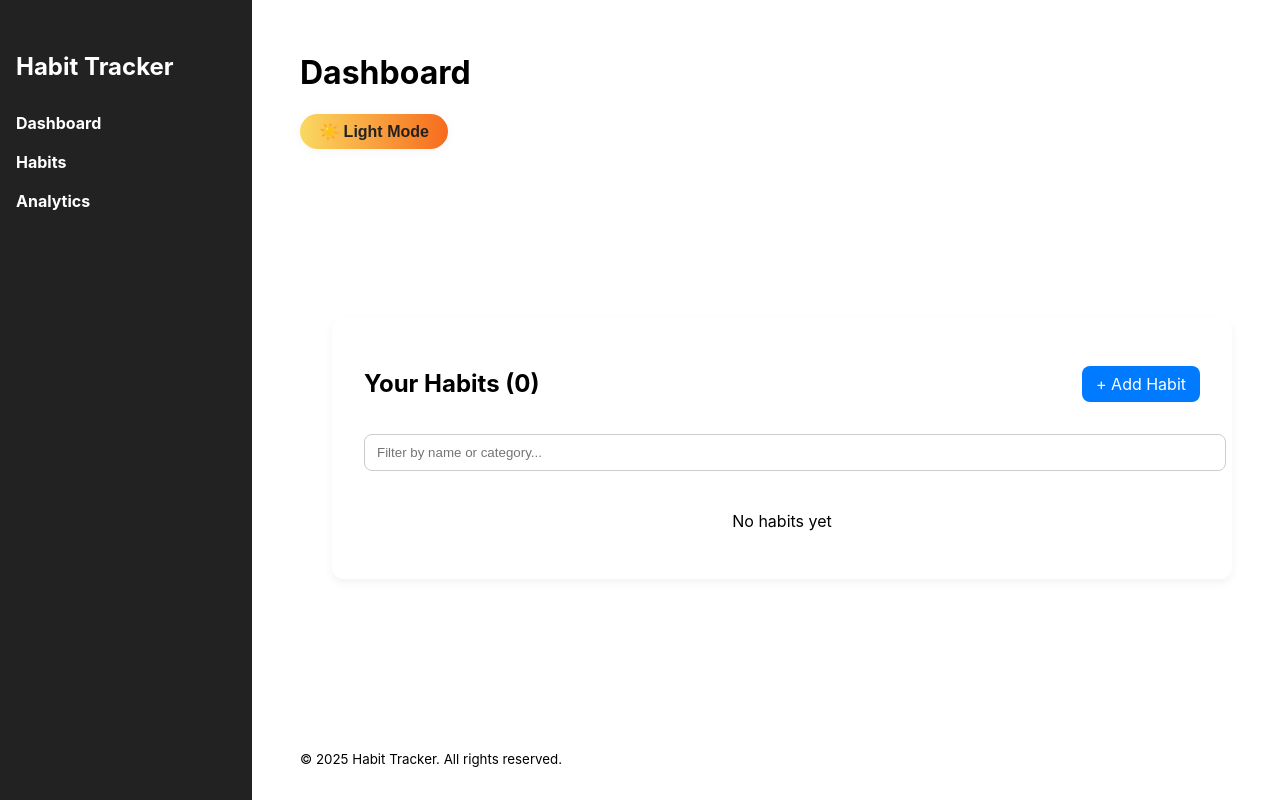
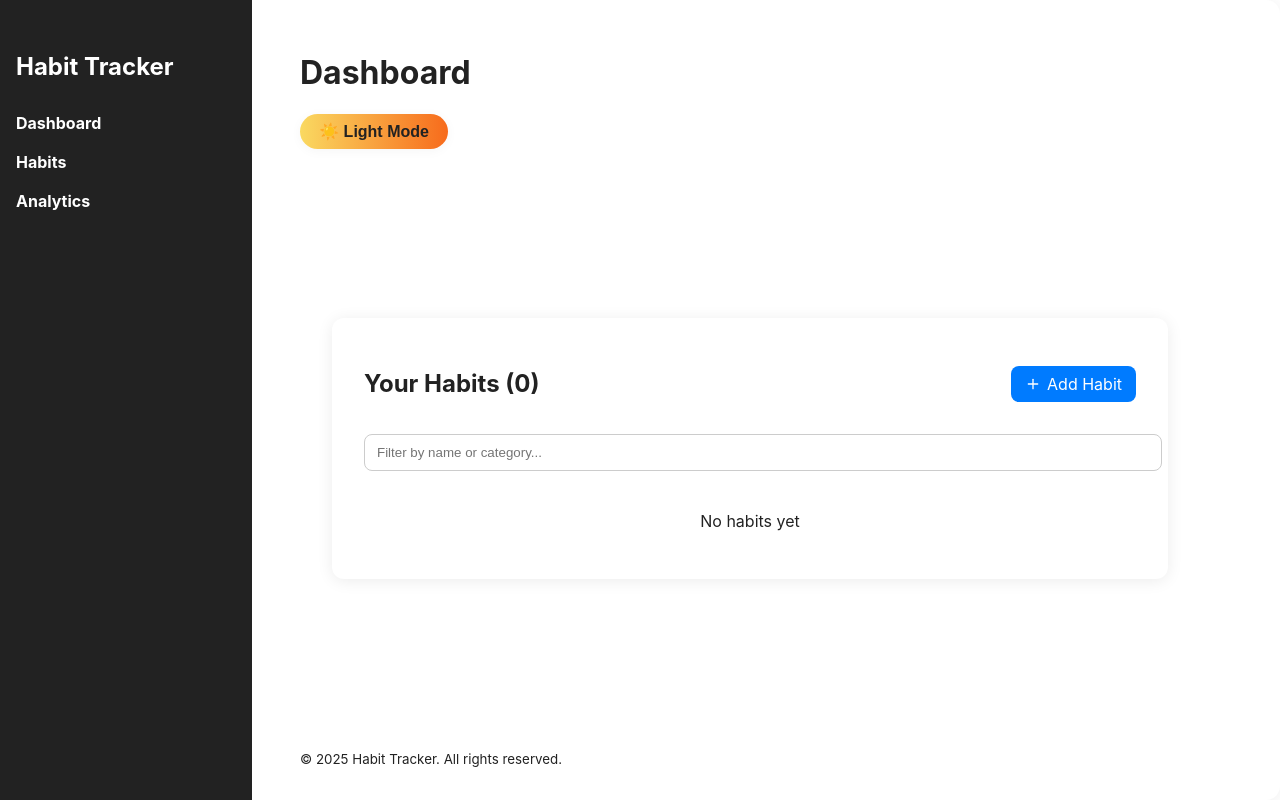
Before and after one commit to therealjhay/Habit-tracker, a React (Create React App) app: page /habits in a window 1280 px wide. Built offline with nearby package versions, Linux system fonts and the light colour scheme.

Commit message:
Upadated HabitsList to switch properly

```diff
--- a/src/components/HabitCard.jsx
+++ b/src/components/HabitCard.jsx
@@ -1,5 +1,6 @@
 import React, { useState, useEffect } from "react";
-import ProgressBar from "./dashboard/ProgressBar"; // Adjust path if needed
+import ProgressBar from "./dashboard/ProgressBar";
+import "../styles/habits.css";
 
 const HabitCard = ({ habit }) => {
   const [completed, setCompleted] = useState(habit.completed || false);
--- a/src/components/habit/HabitsList.jsx
+++ b/src/components/habit/HabitsList.jsx
@@ -2,6 +2,7 @@ import React, { useState, useEffect } from "react";
 import { Link } from "react-router-dom";
 import { BsThreeDotsVertical } from "react-icons/bs";
 import { FiEdit, FiTrash2 } from "react-icons/fi";
+import "./habitslist.css";
 
 const HabitsList = ({ habits, deleteHabit }) => {
   const [openMenuId, setOpenMenuId] = useState(null);
@@ -14,83 +15,43 @@ const HabitsList = ({ habits, deleteHabit }) => {
 
   if (!habits || habits.length === 0) {
     return (
-      <p style={{ textAlign: "center", marginTop: "1rem" }}>No habits yet</p>
+      <p className="no-habits-msg">No habits yet</p>
     );
   }
 
   return (
-    <div style={{ width: "100%", overflowX: "auto", marginTop: "1.5rem" }}>
-      <table
-        style={{
-          width: "100%",
-          borderCollapse: "separate",
-          borderSpacing: "0 10px",
-          backgroundColor: "white",
-        }}
-      >
+    <div className="habit-table-wrapper">
+      <table className="habit-table">
         <thead>
-          <tr style={{ background: "#f9fafb", textAlign: "left" }}>
-            <th style={{ padding: "12px 20px" }}>Name</th>
-            <th style={{ padding: "12px 20px" }}>Category</th>
-            <th style={{ padding: "12px 20px" }}>Schedule</th>
-            <th style={{ padding: "12px 20px" }}>Actions</th>
+          <tr>
+            <th>Name</th>
+            <th>Category</th>
+            <th>Schedule</th>
+            <th>Actions</th>
           </tr>
         </thead>
-
         <tbody>
           {habits.map((habit) => (
-            <tr
-              key={habit.id}
-              style={{
-                background: "#ffffff",
-                boxShadow: "0 2px 4px rgba(0,0,0,0.05)",
-                borderRadius: "8px",
-              }}
-            >
-              <td style={{ padding: "16px 20px" }}>{habit.name}</td>
-              <td style={{ padding: "16px 20px" }}>{habit.category}</td>
-              <td style={{ padding: "16px 20px" }}>{habit.schedule}</td>
-              <td style={{ padding: "16px 20px", position: "relative" }}>
+            <tr key={habit.id}>
+              <td>{habit.name}</td>
+              <td>{habit.category}</td>
+              <td>{habit.schedule}</td>
+              <td style={{ position: "relative" }}>
                 <button
                   onClick={(e) => {
                     e.stopPropagation();
                     setOpenMenuId(openMenuId === habit.id ? null : habit.id);
                   }}
-                  style={{
-                    background: "none",
-                    border: "1px solid #ddd",
-                    borderRadius: "6px",
-                    padding: "6px 10px",
-                    cursor: "pointer",
-                  }}
+                  className="dots-btn"
+                  type="button"
                 >
                   <BsThreeDotsVertical size={18} />
                 </button>
-
                 {openMenuId === habit.id && (
-                  <div
-                    style={{
-                      position: "absolute",
-                      top: "45px",
-                      right: "10px",
-                      background: "#fff",
-                      border: "1px solid #ddd",
-                      borderRadius: "8px",
-                      boxShadow: "0 4px 10px rgba(0,0,0,0.1)",
-                      zIndex: 10,
-                      minWidth: "120px",
-                    }}
-                    onClick={(e) => e.stopPropagation()}
-                  >
+                  <div className="actions-menu" onClick={(e) => e.stopPropagation()}>
                     <Link
                       to={`/edit-habit/${habit.id}`}
-                      style={{
-                        display: "block",
-                        padding: "10px",
-                        textDecoration: "none",
-                        color: "#333",
-                        borderBottom: "1px solid #eee",
-                      }}
+                      className="actions-menu-link"
                     >
                       <FiEdit /> Edit
                     </Link>
@@ -101,16 +62,8 @@ const HabitsList = ({ habits, deleteHabit }) => {
                         }
                         setOpenMenuId(null);
                       }}
-                      style={{
-                        display: "block",
-                        width: "100%",
-                        padding: "10px",
-                        background: "none",
-                        border: "none",
-                        textAlign: "left",
-                        color: "#c00",
-                        cursor: "pointer",
-                      }}
+                      className="actions-menu-delete"
+                      type="button"
                     >
                       <FiTrash2 /> Delete
                     </button>
--- /dev/null
+++ b/src/components/habit/habitslist.css
@@ -0,0 +1,88 @@
+.habit-table-wrapper {
+  width: 100%;
+  overflow-x: auto;
+  margin-top: 1.5rem;
+}
+
+.habit-table {
+  width: 100%;
+  background: var(--card-bg, #fff);
+  color: var(--text-color, #222);
+  border-radius: 8px;
+  box-shadow: 0 2px 8px rgba(0,0,0,0.04);
+  border-collapse: separate;
+  border-spacing: 0 10px;
+  transition: background 0.3s, color 0.3s;
+}
+
+.habit-table th {
+  background: var(--card-bg, #fafbfc);
+  color: var(--text-color, #222);
+  padding: 12px 20px;
+  text-align: left;
+}
+
+.habit-table td {
+  background: var(--card-bg, #fff);
+  color: var(--text-color, #222);
+  padding: 16px 20px;
+}
+
+body.dark .habit-table th,
+body.dark .habit-table td {
+  background: var(--card-bg, #232323);
+  color: var(--text-color, #fafafa);
+}
+
+.habit-table tr {
+  border-radius: 8px;
+  box-shadow: 0 2px 4px rgba(0,0,0,0.05);
+}
+
+.dots-btn {
+  background: none;
+  border: 1px solid #444;
+  border-radius: 6px;
+  padding: 6px 10px;
+  cursor: pointer;
+}
+
+.actions-menu {
+  position: absolute;
+  top: 45px;
+  right: 10px;
+  background: var(--card-bg, #fff);
+  border: 1px solid #444;
+  border-radius: 8px;
+  box-shadow: 0 4px 10px rgba(0,0,0,0.1);
+  z-index: 10;
+  min-width: 120px;
+}
+
+body.dark .actions-menu {
+  background: var(--card-bg, #232323);
+}
+
+.actions-menu-link, .actions-menu-delete {
+  display: block;
+  width: 100%;
+  padding: 10px;
+  background: none;
+  border: none;
+  text-align: left;
+  text-decoration: none;
+  color: var(--text-color, #222);
+  cursor: pointer;
+}
+.actions-menu-delete {
+  color: #c00;
+}
+
+.no-habits-msg {
+  text-align: center;
+  margin-top: 1rem;
+  color: var(--text-color, #222);
+}
+body.dark .no-habits-msg {
+  color: var(--text-color, #fafafa);
+}
--- a/src/index.css
+++ b/src/index.css
@@ -23,7 +23,7 @@ body.light {
 body.dark {
   --bg-color: #181818;
   --text-color: #fafafa;
-  --card-bg: #222;
+  --card-bg: #232323;
   --sidebar-bg: #222;
   --sidebar-text: #fff;
 }
@@ -33,14 +33,31 @@ body {
   color: var(--text-color);
   transition: background 0.3s, color 0.3s;
 }
+
 .sidebar {
   background: var(--sidebar-bg);
   color: var(--sidebar-text);
 }
-.habit-card {
+
+.habit-card,
+.card,
+.dashboard-panel,
+.dashboard-content,
+.table-container,
+.habit-list,
+.habit-table,
+.modal {
   background: var(--card-bg);
   color: var(--text-color);
-  /* ...additional card styling... */
+  transition: background 0.3s, color 0.3s;
+  box-shadow: 0 2px 16px rgba(0, 0, 0, 0.08);
+  border-radius: 12px;
+}
+
+body.dark .habit-table tr,
+body.dark .table tr {
+  background: var(--card-bg);
+  border-color: #444;
 }
 
 .theme-toggle-btn {
--- a/src/pages/DashboardPage.jsx
+++ b/src/pages/DashboardPage.jsx
@@ -11,7 +11,7 @@ const DashboardPage = () => {
     filter === "All" ? habits : habits.filter((h) => h.category === filter);
 
   return (
-    <section>
+    <section className="dashboard-panel">
       <h2>My Habits</h2>
 
       <div className="category-filter">
--- a/src/pages/HabitsPage.jsx
+++ b/src/pages/HabitsPage.jsx
@@ -3,6 +3,7 @@ import { Link } from "react-router-dom";
 import useHabit from "../hooks/useHabit";
 import HabitsList from "../components/habit/HabitsList";
 import { FiPlus } from "react-icons/fi";
+import "../styles/habits.css";
 
 const HabitsPage = () => {
   const { habits, deleteHabit } = useHabit();
@@ -28,14 +29,12 @@ const HabitsPage = () => {
     });
   }, [habits]);
 
-  const scheduleReminder = (habitName, hour, minute) => {
+  const scheduleReminder = (hour, minute, habitName) => {
     const now = new Date();
     const reminderTime = new Date();
     reminderTime.setHours(hour, minute, 0, 0);
     if (reminderTime < now) reminderTime.setDate(reminderTime.getDate() + 1);
-
     const timeout = reminderTime - now;
-
     setTimeout(() => {
       if (Notification.permission === "granted") {
         new Notification(`Reminder: ${habitName}`);
@@ -45,54 +44,20 @@ const HabitsPage = () => {
   };
 
   return (
-    <section
-      style={{
-        width: "100%",
-        maxWidth: "1000px",
-        margin: "2rem auto",
-        background: "#fff",
-        padding: "2rem",
-        borderRadius: "12px",
-        boxShadow: "0 4px 10px rgba(0,0,0,0.05)",
-      }}
-    >
-      <div
-        style={{
-          display: "flex",
-          justifyContent: "space-between",
-          alignItems: "center",
-        }}
-      >
+    <section className="dashboard-panel">
+      <div className="habits-header">
         <h2>Your Habits ({habits.length})</h2>
-        <Link
-          to="/add-habit"
-          style={{
-            background: "#007bff",
-            color: "#fff",
-            padding: "8px 14px",
-            borderRadius: "8px",
-            textDecoration: "none",
-          }}
-        >
-          + Add Habit
+        <Link to="/add-habit" className="add-habit-btn">
+          <FiPlus /> Add Habit
         </Link>
       </div>
-
       <input
         type="text"
         placeholder="Filter by name or category..."
         value={filter}
         onChange={(e) => setFilter(e.target.value)}
-        style={{
-          width: "100%",
-          marginTop: "1rem",
-          marginBottom: "1.5rem",
-          padding: "10px 12px",
-          border: "1px solid #ccc",
-          borderRadius: "8px",
-        }}
+        className="habit-filter-input"
       />
-
       <HabitsList habits={filteredHabits} deleteHabit={deleteHabit} />
     </section>
   );
--- a/src/styles/dashboard.css
+++ b/src/styles/dashboard.css
@@ -3,16 +3,54 @@
   gap: 1rem;
   flex-wrap: wrap;
 }
+
 .habit-card {
   background: var(--card-bg, #fff);
+  color: var(--text-color, #222);
   border-radius: 8px;
   padding: 1rem;
   width: 220px;
   box-shadow: 0 1px 4px rgba(0, 0, 0, 0.07);
+  transition: background 0.3s, color 0.3s;
 }
+body.dark .habit-card {
+  box-shadow: 0 2px 12px rgba(0,0,0,0.16);
+  border-color: #444;
+}
+
 .habit-card.completed {
   border: 2px solid #57d19c;
 }
+
+/* Main dashboard panel/area */
+.dashboard-panel,
+.dashboard-content,
+.table-container,
+.habit-list {
+  background: var(--card-bg, #fff);
+  color: var(--text-color, #222);
+  border-radius: 12px;
+  box-shadow: 0 2px 16px rgba(0, 0, 0, 0.08);
+  transition: background 0.3s, color 0.3s;
+}
+
+.quote-box {
+  background: var(--card-bg, #fff); /* fixed for theme */
+  color: var(--text-color, #222);   /* fixed for theme */
+  margin-top: 2rem;
+  padding: 1rem;
+  font-style: italic;
+  border-radius: 8px;
+  text-align: center;
+  transition: background 0.3s, color 0.3s;
+}
+.quote-box::before {
+  content: "“";
+  font-size: 2rem;
+  vertical-align: top;
+  color: #ccc;
+}
+
 .progress-bar {
   background: #eee;
   border-radius: 8px;
@@ -24,20 +62,6 @@
   background: #57d19c;
   height: 100%;
   border-radius: 8px 0 0 8px;
-}
-.quote-box {
-  margin-top: 2rem;
-  padding: 1rem;
-  font-style: italic;
-  background: #f8f8f8;
-  border-radius: 8px;
-  text-align: center;
-}
-.quote-box::before {
-  content: "“";
-  font-size: 2rem;
-  vertical-align: top;
-  color: #ccc;
 }
 .habit-filter {
   margin-bottom: 1rem;
@@ -60,11 +84,9 @@
   gap: 0.5rem;
   overflow: scroll;
   margin: 1rem 4px;
-
   &::-webkit-scrollbar {
     display: none;
   }
-
   & {
     -ms-overflow-style: none;
     scrollbar-width: none;
--- /dev/null
+++ b/src/styles/habits.css
@@ -0,0 +1,95 @@
+.dashboard-panel {
+  background: var(--card-bg, #fff);
+  color: var(--text-color, #222);
+  padding: 2rem;
+  border-radius: 12px;
+  box-shadow: 0 4px 10px rgba(0,0,0,0.05);
+  max-width: 1000px;
+  margin: 2rem auto;
+}
+
+.habits-header {
+  display: flex;
+  justify-content: space-between;
+  align-items: center;
+}
+
+.add-habit-btn {
+  background: #007bff;
+  color: #fff;
+  padding: 8px 14px;
+  border-radius: 8px;
+  text-decoration: none;
+  display: flex;
+  align-items: center;
+  gap: 6px;
+}
+body.dark .add-habit-btn {
+  background: #2a5298;
+  color: #fafafa;
+}
+
+.habit-filter-input {
+  width: 100%;
+  margin-top: 1rem;
+  margin-bottom: 1.5rem;
+  padding: 10px 12px;
+  border: 1px solid #ccc;
+  border-radius: 8px;
+  background: var(--card-bg, #fff);
+  color: var(--text-color, #222);
+  transition: background 0.3s, color 0.3s;
+}
+body.dark .habit-filter-input {
+  background: var(--card-bg, #232323);
+  color: var(--text-color, #fafafa);
+  border: 1px solid #444;
+}
+
+.habit-card {
+  background: var(--card-bg, #fff);
+  color: var(--text-color, #222);
+  border-radius: 8px;
+  padding: 1rem;
+  width: 220px;
+  box-shadow: 0 1px 4px rgba(0, 0, 0, 0.07);
+  transition: background 0.3s, color 0.3s;
+}
+body.dark .habit-card {
+  background: var(--card-bg, #232323);
+  color: var(--text-color, #fafafa);
+  box-shadow: 0 2px 12px rgba(0,0,0,0.16);
+  border-color: #444;
+}
+
+.habit-card.completed {
+  border: 2px solid #57d19c;
+}
+
+.mark-btn,
+.done-btn {
+  padding: 0.6em 1.2em;
+  border: none;
+  border-radius: 999px;
+  margin-top: 1rem;
+  font-size: 1em;
+  font-weight: bold;
+  cursor: pointer;
+  transition: background 0.3s, color 0.3s;
+}
+.mark-btn {
+  background: #007bff;
+  color: #fff;
+}
+.done-btn {
+  background: #37d37c;
+  color: #fff;
+}
+body.dark .mark-btn {
+  background: #2a5298;
+  color: #fafafa;
+}
+body.dark .done-btn {
+  background: #57d19c;
+  color: #fafafa;
+}
--- a/src/styles/layout.css
+++ b/src/styles/layout.css
@@ -2,9 +2,11 @@
   display: flex;
   min-height: 100vh;
 }
-main{
+
+main {
   padding: 2rem;
 }
+
 .main-content {
   width: 100%;
   display: flex;
@@ -14,6 +16,11 @@ main{
   flex: 1;
   margin-left: 220px;
   padding: 2rem 5rem;
+  background: var(--card-bg, #fff);
+  color: var(--text-color, #222);
+  border-radius: 14px;
+  box-shadow: 0 2px 18px rgba(0,0,0,0.07);
+  transition: background 0.3s, color 0.3s;
 }
 
 @media (max-width: 700px) {
```
Also changed, not shown: src/styles/theme.css (deleted), src/styles/variables.css (deleted).
